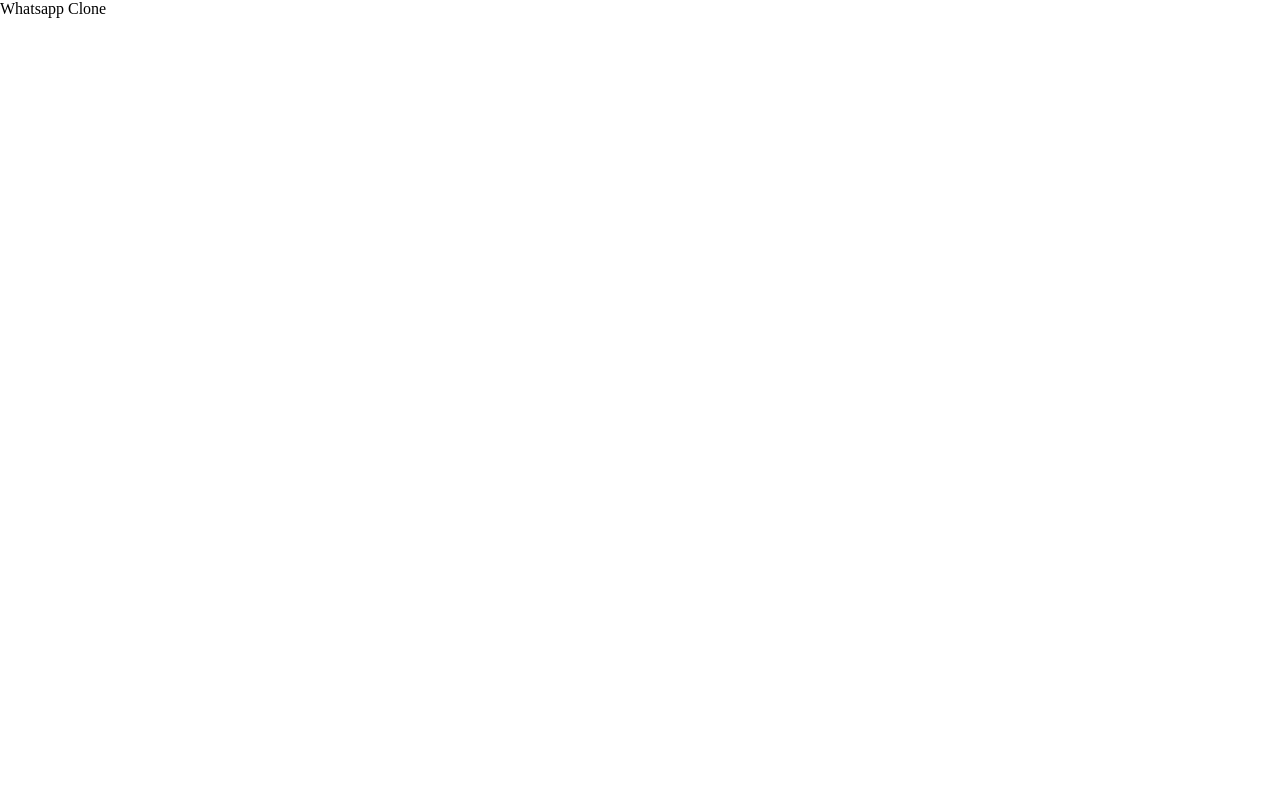
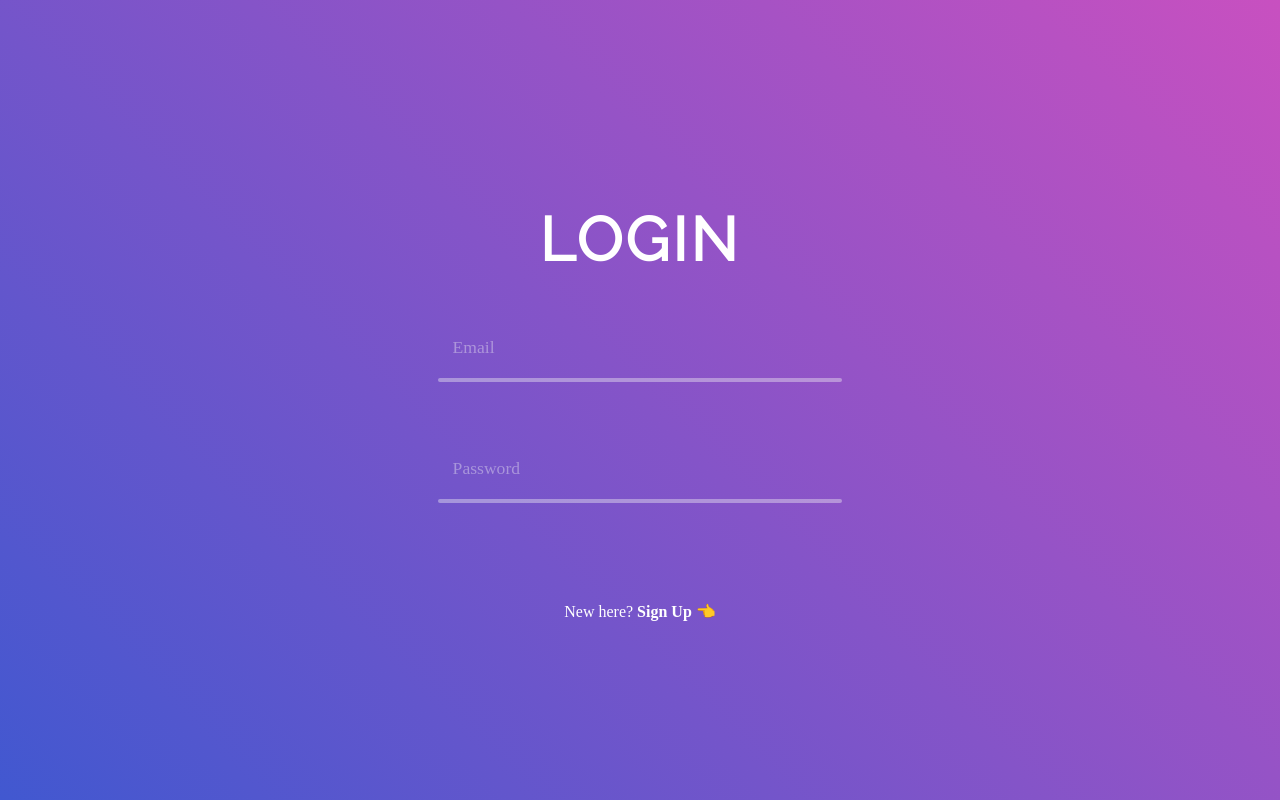
Before and after one commit to OlaoluwaM/Chatter, a React app: page / in a window 1280 px wide. Built offline with nearby package versions, Linux system fonts and the light colour scheme.

Commit message:
Login Page

```diff
--- /dev/null
+++ b/app/components/Login.js
@@ -0,0 +1,142 @@
+import React from 'react';
+import PropTypes from 'prop-types';
+import styled from 'styled-components';
+
+const FormContainer = styled.form`
+  display: flex;
+  border-radius: 30px;
+  border: 3px inset transparent;
+  color: white;
+  flex-direction: column;
+  align-items: center;
+  justify-content: center;
+  width: 40%;
+  height: 60%;
+  position: absolute;
+  top: 50%;
+  left: 50%;
+  transform: translate(-50%, -50%);
+`;
+
+const Input = styled.input.attrs({
+  className: 'inputField',
+})`
+  flex-basis: 97%;
+  width: 97%;
+  color: inherit;
+  border: none;
+  transition: 0.7s ease;
+  outline: none;
+  text-indent: 12px;
+  background-color: transparent;
+  font-family: var(--font2);
+  font-size: 1.2rem;
+  padding-bottom: 0px;
+
+  &:focus ~ label.inputLabel,
+  &:valid ~ label.inputLabel {
+    top: -19px;
+    font-size: 14px;
+    color: var(--white);
+    opacity: 1;
+  }
+`;
+
+const InputContainer = styled.div`
+  width: 80%;
+  color: inherit;
+  height: 15%;
+  display: flex;
+  align-items: center;
+  justify-content: center;
+  position: relative;
+  margin-bottom: 72px;
+
+  ::after {
+    content: '';
+    position: absolute;
+    top: 99%;
+    left: 0;
+    width: 100%;
+    height: 7%;
+    border-radius: 50px;
+    background-color: rgba(245, 245, 245, 0.4);
+  }
+  ::before {
+    content: '';
+    position: absolute;
+    top: 99%;
+    left: 0;
+    width: ${props => (props.isFocus ? '100%' : '0%')};
+    height: 7%;
+    border-radius: 50px;
+    background-color: white;
+    transition: 0.4s ease-in-out;
+  }
+`;
+
+const FormTitle = styled.h1`
+  margin-bottom: 55px;
+  font-family: var(--font1);
+  font-size: 3.8rem;
+  letter-spacing: 0.2rem;
+  font-weight: 700;
+`;
+
+const InputLabel = styled.label.attrs({
+  className: 'inputLabel',
+})`
+  color: var(--white);
+  opacity: 0.4;
+  font-size: 1.1rem;
+  font-weight: normal;
+  position: absolute;
+  pointer-events: none;
+  left: 15px;
+  top: 7px;
+  transition: 0.2s ease all;
+`;
+
+const iconStyles = {
+  width: '2em',
+  height: '1.6em',
+  color: 'rgba(255, 255, 255, 1)',
+};
+
+export function Login() {
+  const handleSubmit = e => {
+    e.preventDefault();
+  };
+
+  return (
+    <FormContainer>
+      <FormTitle>LOGIN</FormTitle>
+      <InputField name="email" label="Email" />
+      <InputField name="passcode" type="password" label="Password" />
+      <p style={{ marginTop: '30px' }}>
+        New here? <strong style={{ fontWeight: 700 }}>Sign Up</strong> 👈
+      </p>
+    </FormContainer>
+  );
+}
+
+function InputField({ name, required, type, label, ...rest }) {
+  return (
+    <InputContainer>
+      <Input {...rest} type={type} required={required} name={name} />
+      <InputLabel>{label}</InputLabel>
+    </InputContainer>
+  );
+}
+
+InputField.defaultProps = {
+  required: true,
+  type: 'text',
+};
+
+InputField.propTypes = {
+  name: PropTypes.string.isRequired,
+  required: PropTypes.bool.isRequired,
+  type: PropTypes.string.isRequired,
+  label: PropTypes.string.isRequired,
+};
--- a/app/index.css
+++ b/app/index.css
@@ -1,14 +1,54 @@
+@import url('https://fonts.googleapis.com/css?family=Open+Sans|Raleway&display=swap');
+
+:root {
+  --font1: 'Raleway', sans-serif;
+  --font2: 'Open Sans', sans-serif;
+  --purple: #7f53ac;
+  --white: rgba(245, 245, 245, 1);
+  --purple-gradient: linear-gradient(-135deg, #c850c0, #4158d0);
+  --purple-fallback: rgba(183, 33, 255, 1);
+}
+
 * {
+  -webkit-box-sizing: border-box;
   box-sizing: border-box;
 }
+
 html,
 body,
-#root {
+#root,
+#root > div {
   width: 100%;
-  height: 100%;
+  height: 100vh;
 }
 
 body {
+  background-color: var(--purple);
+  background: var(--purple-gradient);
+  background-position: 400% 400%;
+  background-attachment: fixed;
   margin: 0;
   padding: 0;
+  -webkit-animation: animate 0.3s 0.2s linear both infinite;
+  animation: animate 10s ease-in-out forwards infinite;
 }
+
+@-webkit-keyframes animate {
+  0%,
+  100% {
+    background-position: 0% 50%;
+  }
+  50% {
+    background-position: 100% 50%;
+  }
+}
+
+@keyframes animate {
+  0%,
+  100% {
+    background-position: 0% 50%;
+  }
+  50% {
+    background-position: 100% 50%;
+  }
+}
--- a/app/index.html
+++ b/app/index.html
@@ -5,7 +5,7 @@
   <meta charset="UTF-8">
   <meta name="viewport" content="width=device-width, initial-scale=1.0">
   <meta http-equiv="X-UA-Compatible" content="ie=edge">
-  <title>Trello Clone</title>
+  <title>Messanger App</title>
 </head>
 
 <body>
--- a/app/index.js
+++ b/app/index.js
@@ -1,9 +1,19 @@
 import React from 'react';
 import ReactDOM from 'react-dom';
+import { BrowserRouter as Router, Route, Switch } from 'react-router-dom';
+import { Login } from './components/Login';
 import './index.css';
 
 function App() {
-  return <div>Whatsapp Clone</div>;
+  return (
+    <Router>
+      <div>
+        <Switch>
+          <Route path="/" exact component={Login} />
+        </Switch>
+      </div>
+    </Router>
+  );
 }
 
 ReactDOM.render(<App />, document.getElementById('root'));
--- a/package.json
+++ b/package.json
@@ -14,6 +14,7 @@
   "dependencies": {
     "react": "^16.12.0",
     "react-dom": "^16.12.0",
+    "react-icons": "^3.8.0",
     "react-router-dom": "^5.1.2",
     "styled-components": "^4.4.1"
   },
```
Also changed, not shown: app/components/Home.js (added, +9 -0 lines), .babelrc, 1 other file.
